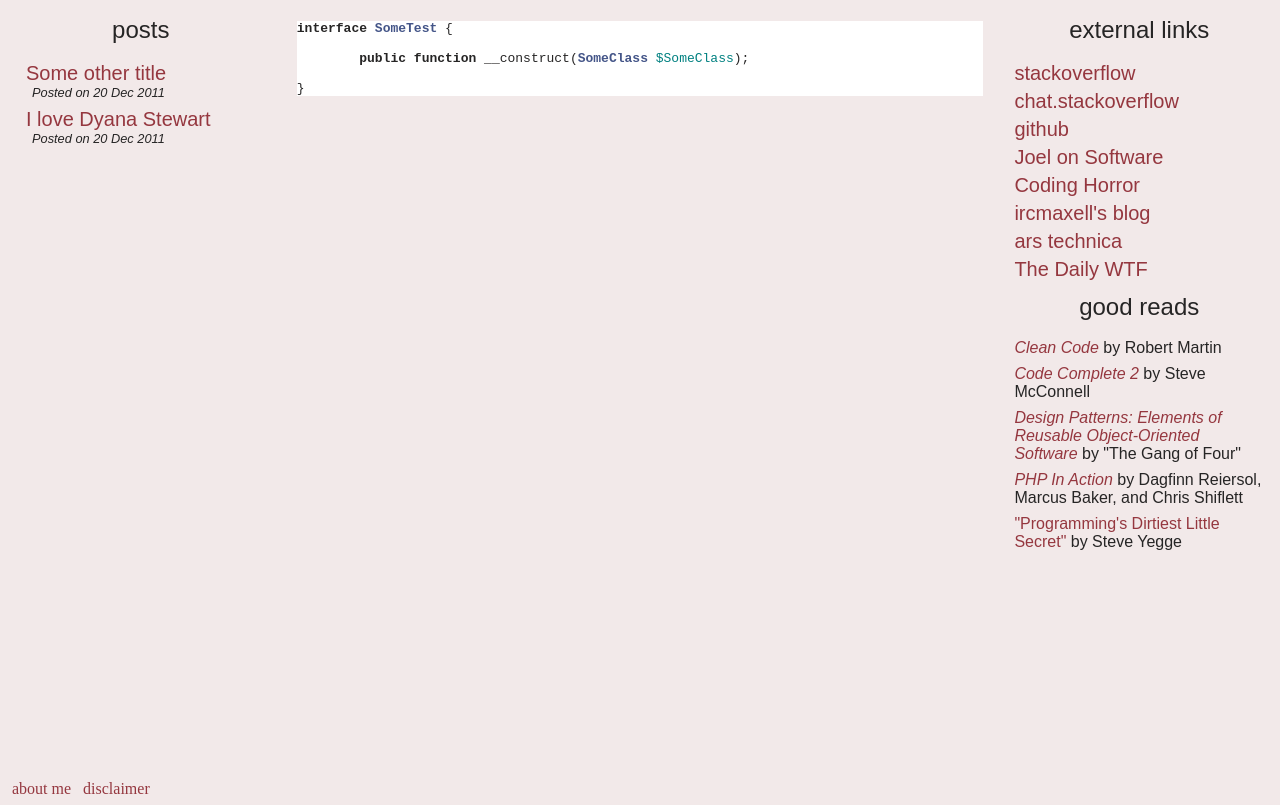
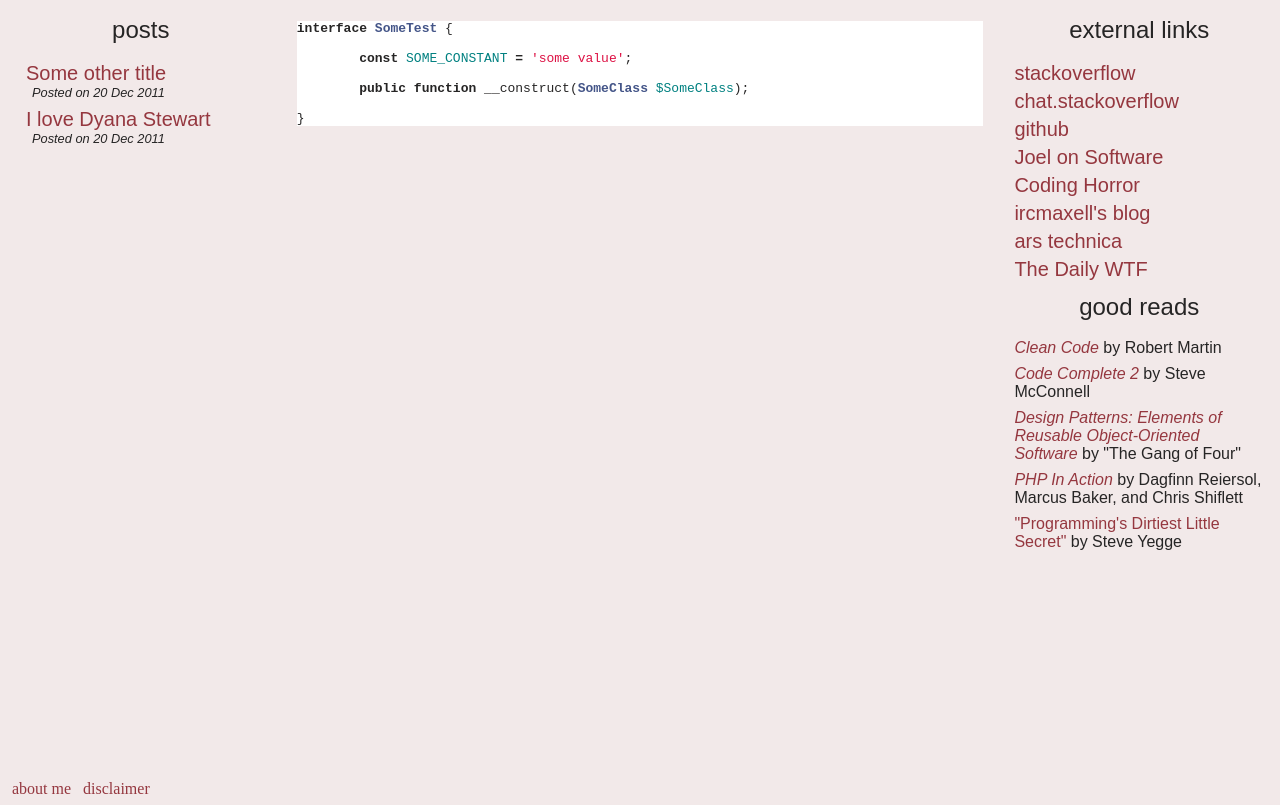
Before and after one commit to cspray/archived-blog, a Jekyll site: the page built from _posts/2011-12-20-some-other-title.html, in a window 1280 px wide, cut to the strip 95-900 px from the top of the page. Built offline with Jekyll 4.4.1, drawn with Linux system fonts in a browser that asks for light colours.

```diff
--- a/_posts/2011-12-20-some-other-title.html
+++ b/_posts/2011-12-20-some-other-title.html
@@ -3,8 +3,10 @@ layout: default
 title: Some other title
 ---
 
-{% highlight php5 %}
+{% highlight php %}
 interface SomeTest {
+
+	const SOME_CONSTANT = 'some value';
 
 	public function __construct(SomeClass $SomeClass);
 
```
